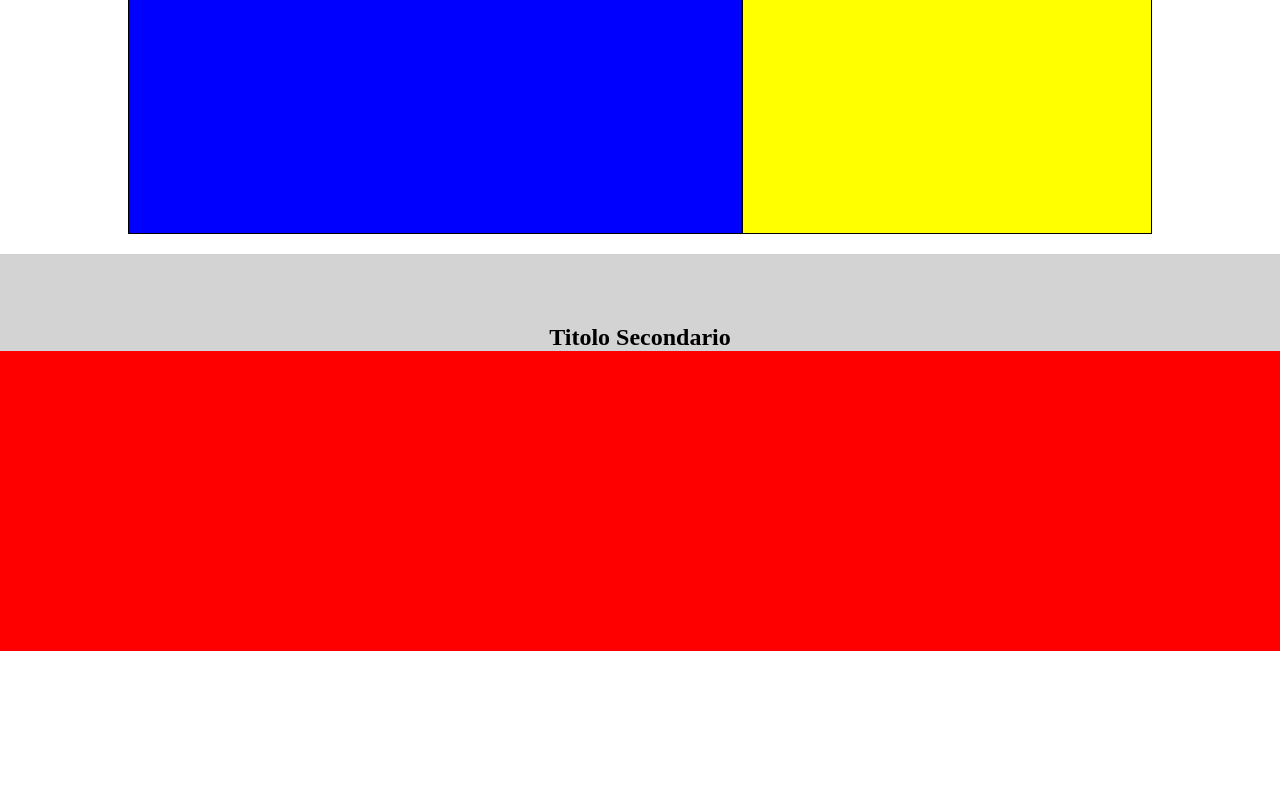
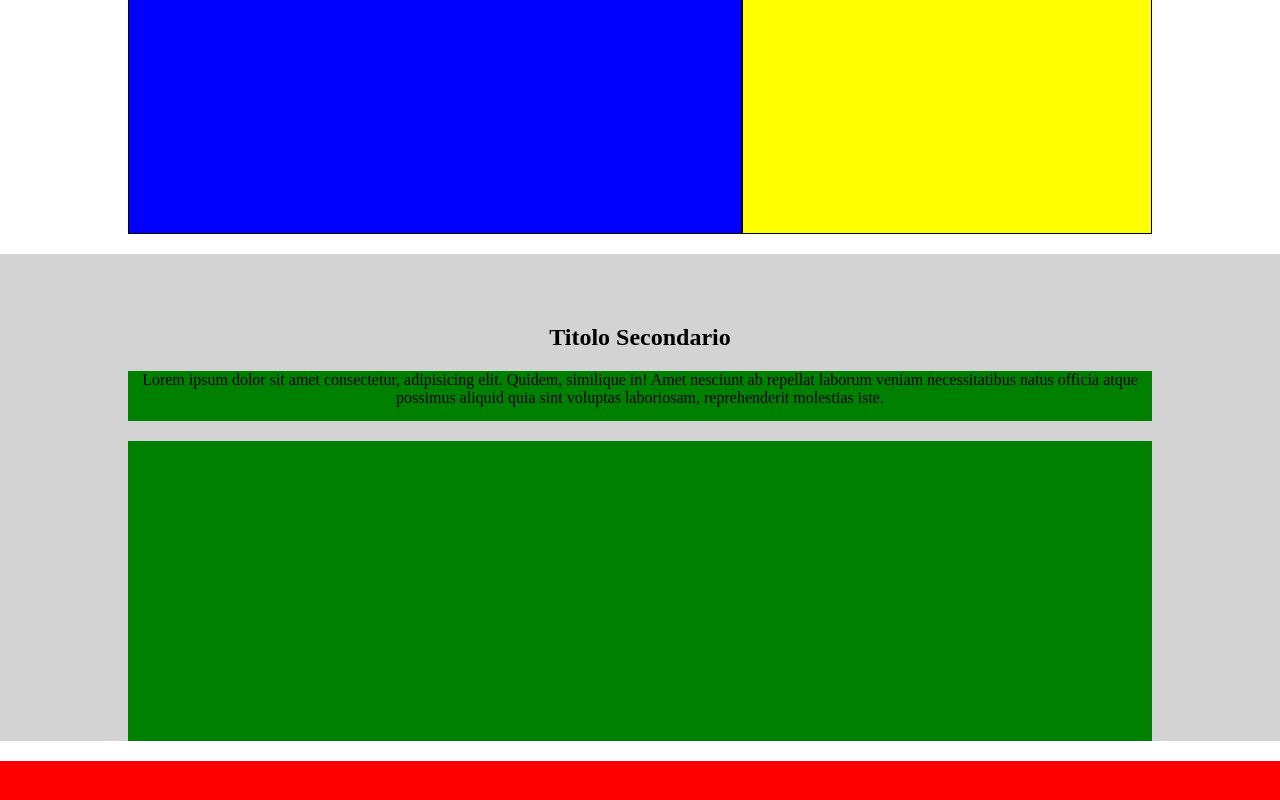
Before and after one commit to Knil88/htmlcss-struttura-discord, a plain HTML site: page index.html in a window 1280 px wide. Shown: the part 1186-1986 px from the top of the page. Before the commit the page ends 1837 px from the top, so only its background shows below. Drawn offline with Linux system fonts and the light colour scheme.

Commit message:
creazione quarto blocco

```diff
--- a/css/style.css
+++ b/css/style.css
@@ -115,7 +115,16 @@ p{
     padding-top: 70px;
 }
 
+.green{
+    background-color: green;
 
+    height: 300px;
+
+}
+#spiegazione , .green{
+    width: 80%;
+    margin: 20px auto;
+}
 
 /* Footer */
 #finale{height: 300px;
--- a/index.html
+++ b/index.html
@@ -87,12 +87,21 @@
 
                 </div>
             </section>
-            <section>
-                <div class="grey-container">
-                    <h2 id="titolo-2">
-                     Titolo Secondario
-                    </h2>
-            </section>
+            <div class="grey-container">
+                <h2 id="titolo-2">
+                    Titolo Secondario
+                </h2>
+                <p id="spiegazione">
+                    Lorem ipsum dolor sit amet consectetur, adipisicing elit. Quidem, similique in! Amet nesciunt ab repellat laborum veniam necessitatibus natus officia atque possimus aliquid quia sint voluptas laboriosam, reprehenderit molestias iste.
+
+                </p>
+
+                      <div class="green"></div>
+
+
+            </div>
+
+
         </main>
 
 
```
